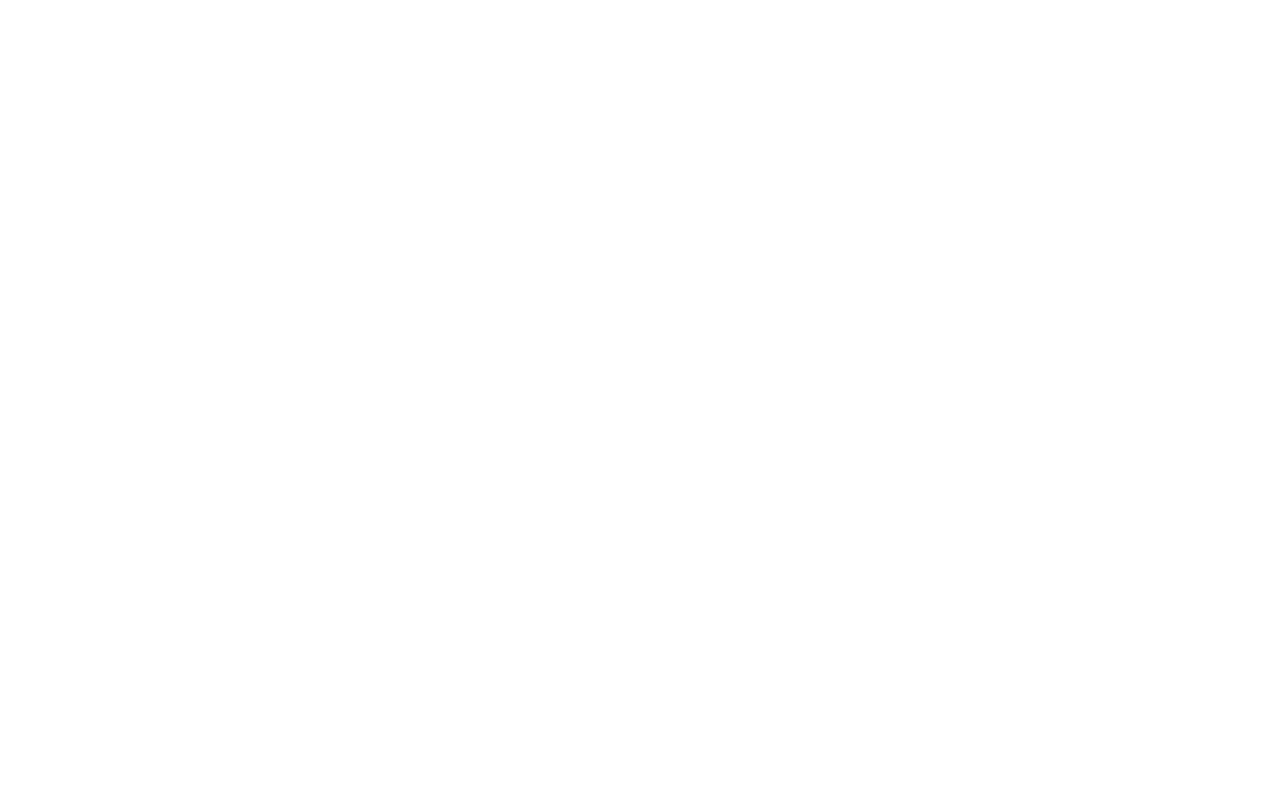
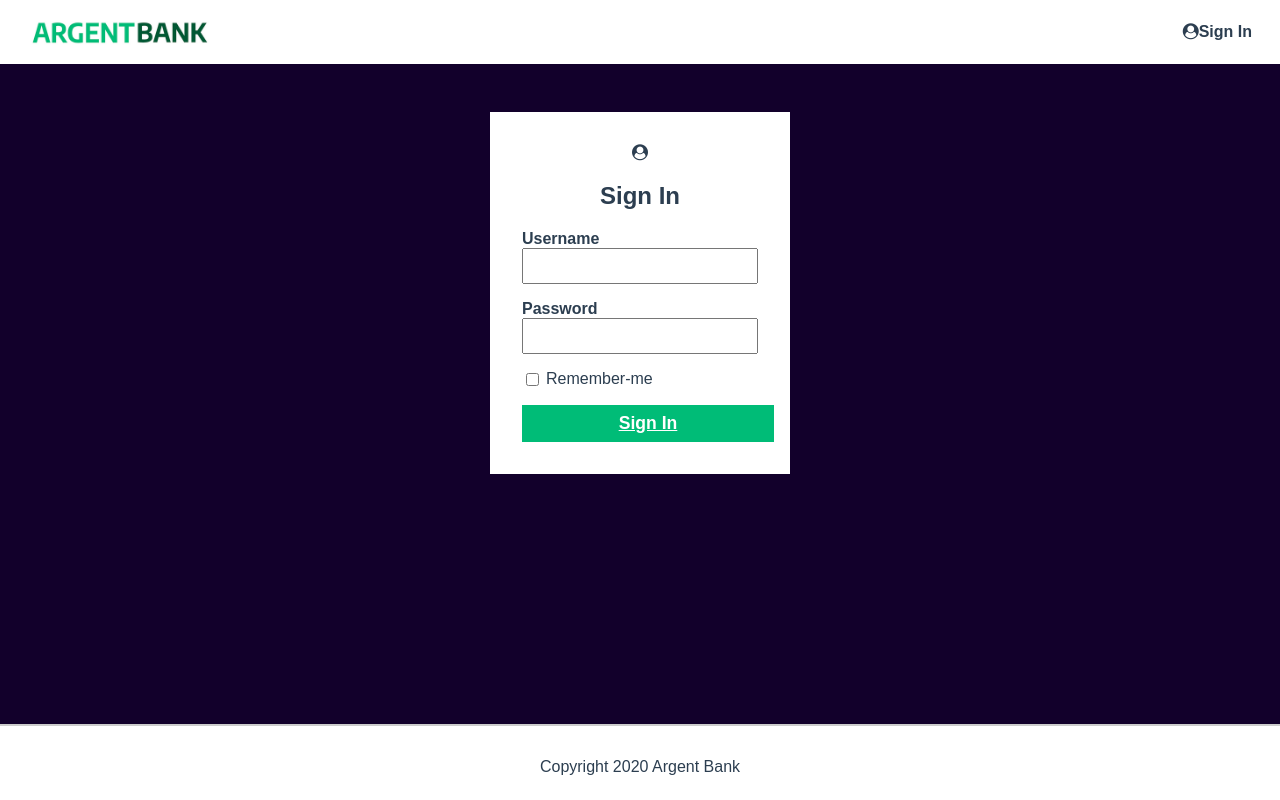
Before and after one commit to pierregaly33/argentBank, a React (Create React App) app: page /login in a window 1280 px wide. Before the commit this address had no page. Built offline with nearby package versions, Linux system fonts and the light colour scheme.

Commit message:
Ajout font awesome et page login

```diff
--- a/public/index.html
+++ b/public/index.html
@@ -1,14 +1,12 @@
 <!DOCTYPE html>
 <html lang="en">
+
 <head>
   <meta charset="utf-8" />
   <link rel="icon" href="%PUBLIC_URL%/favicon.ico" />
   <meta name="viewport" content="width=device-width, initial-scale=1" />
   <meta name="theme-color" content="#000000" />
-    <meta
-      name="description"
-      content="Web site created using create-react-app"
-    />
+  <meta name="description" content="Web site created using create-react-app" />
   <link rel="apple-touch-icon" href="%PUBLIC_URL%/logo192.png" />
   <!--
       manifest.json provides metadata used when your web app is installed on a
@@ -24,8 +22,10 @@
       work correctly both with client-side routing and a non-root public URL.
       Learn how to configure a non-root public URL by running `npm run build`.
     -->
-    <title>React App</title>
+  <title>Argent Bank</title>
+  <link rel="stylesheet" href="https://stackpath.bootstrapcdn.com/font-awesome/4.7.0/css/font-awesome.min.css" />
 </head>
+
 <body>
   <noscript>You need to enable JavaScript to run this app.</noscript>
   <div id="root"></div>
@@ -40,4 +40,5 @@
       To create a production bundle, use `npm run build` or `yarn build`.
     -->
 </body>
+
 </html>
--- a/src/App.js
+++ b/src/App.js
@@ -1,13 +1,13 @@
 import { BrowserRouter, Routes, Route } from "react-router-dom";
 import Home from "./pages/Home";
-import Signin from "./pages/SignIn";
+import Login from "./pages/Login";
 
 function App() {
     return (
         <BrowserRouter>
             <Routes>
                 <Route index element={<Home />} />
-                <Route path="/signin" element={<Signin />} />
+                <Route path="/login" element={<Login />} />
             </Routes>
         </BrowserRouter>
     );
--- a/src/components/Navbar.js
+++ b/src/components/Navbar.js
@@ -9,8 +9,8 @@ function Navbar() {
                 <img className="main-nav-logo-image" src={logo} alt="Logo argentBank" />
             </NavLink>
             <div>
-                <NavLink to="/signin" className="main-nav-item">
-                    <i class="fa-solid fa-circle-user"></i>
+                <NavLink to="/login" className="main-nav-item">
+                    <i class="fa fa-user-circle"></i>
                     Sign In
                 </NavLink>
             </div>
--- /dev/null
+++ b/src/pages/Login.js
@@ -0,0 +1,36 @@
+import React from "react";
+import Navbar from "../components/Navbar";
+import Footer from "../components/Footer";
+import { NavLink } from "react-router-dom";
+
+function Login() {
+    return (
+        <>
+            <Navbar />
+            <main className="main bg-dark">
+                <section className="sign-in-content">
+                    <i class="fa fa-user-circle sign-in-icon"></i>
+                    <h1>Sign In</h1>
+                    <form>
+                        <div className="input-wrapper">
+                            <label htmlFor="username">Username</label>
+                            <input type="text" id="username" />
+                        </div>
+                        <div className="input-wrapper">
+                            <label htmlFor="password">Password</label>
+                            <input type="text" id="password" />
+                        </div>
+                        <div className="input-remember">
+                            <input type="checkbox" id="remember-me" />
+                            <label htmlFor="remember-me">Remember-me</label>
+                        </div>
+                        <NavLink className="sign-in-button">Sign In</NavLink>
+                    </form>
+                </section>
+            </main>
+            <Footer />
+        </>
+    );
+}
+
+export default Login;
--- a/src/pages/SignIn.js
+++ /dev/null
@@ -1,14 +0,0 @@
-import React from "react";
-import Navbar from "../components/Navbar";
-import Footer from "../components/Footer";
-
-function SignIn() {
-    return (
-        <>
-            <Navbar />
-            <Footer />
-        </>
-    );
-}
-
-export default SignIn;
--- /dev/null
+++ b/src/styles/components/Login.scss
@@ -0,0 +1,40 @@
+.main {
+    flex: 1;
+    .sign-in-content {
+        box-sizing: border-box;
+        background-color: white;
+        width: 300px;
+        margin: 3rem auto 0px;
+        padding: 2rem;
+        .input-wrapper {
+            display: flex;
+            flex-direction: column;
+            text-align: left;
+            margin-bottom: 1rem;
+            label {
+                font-weight: bold;
+            }
+            input {
+                padding: 5px;
+                font-size: 1.2rem;
+            }
+        }
+        .input-remember {
+            display: flex;
+            label {
+                margin-left: 0.25rem;
+            }
+        }
+        .sign-in-button {
+            display: block;
+            width: 100%;
+            padding: 8px;
+            font-size: 1.1rem;
+            font-weight: bold;
+            margin-top: 1rem;
+            border-color: #00bc77;
+            background-color: #00bc77;
+            color: #fff;
+        }
+    }
+}
--- a/src/styles/index.scss
+++ b/src/styles/index.scss
@@ -3,3 +3,4 @@
 @import "./components/Footer.scss";
 @import "./components/BannerHome.scss";
 @import "./components/HomeFeature.scss";
+@import "./components/Login.scss";
--- a/src/styles/settings.scss
+++ b/src/styles/settings.scss
@@ -1,5 +1,6 @@
 html {
     -webkit-font-smoothing: antialiased;
+    font-family: Avenir, Arial, Helvetica, sans-serif;
     text-align: center;
     color: #2c3e50;
 }
@@ -24,3 +25,13 @@ body {
     width: 1px !important;
     white-space: nowrap !important;
 }
+
+#root {
+    display: flex;
+    flex-direction: column;
+    min-height: 100vh;
+}
+
+.bg-dark {
+    background-color: rgb(18, 0, 43);
+}
```
Lines whose indentation alone changed are shown as unchanged.
